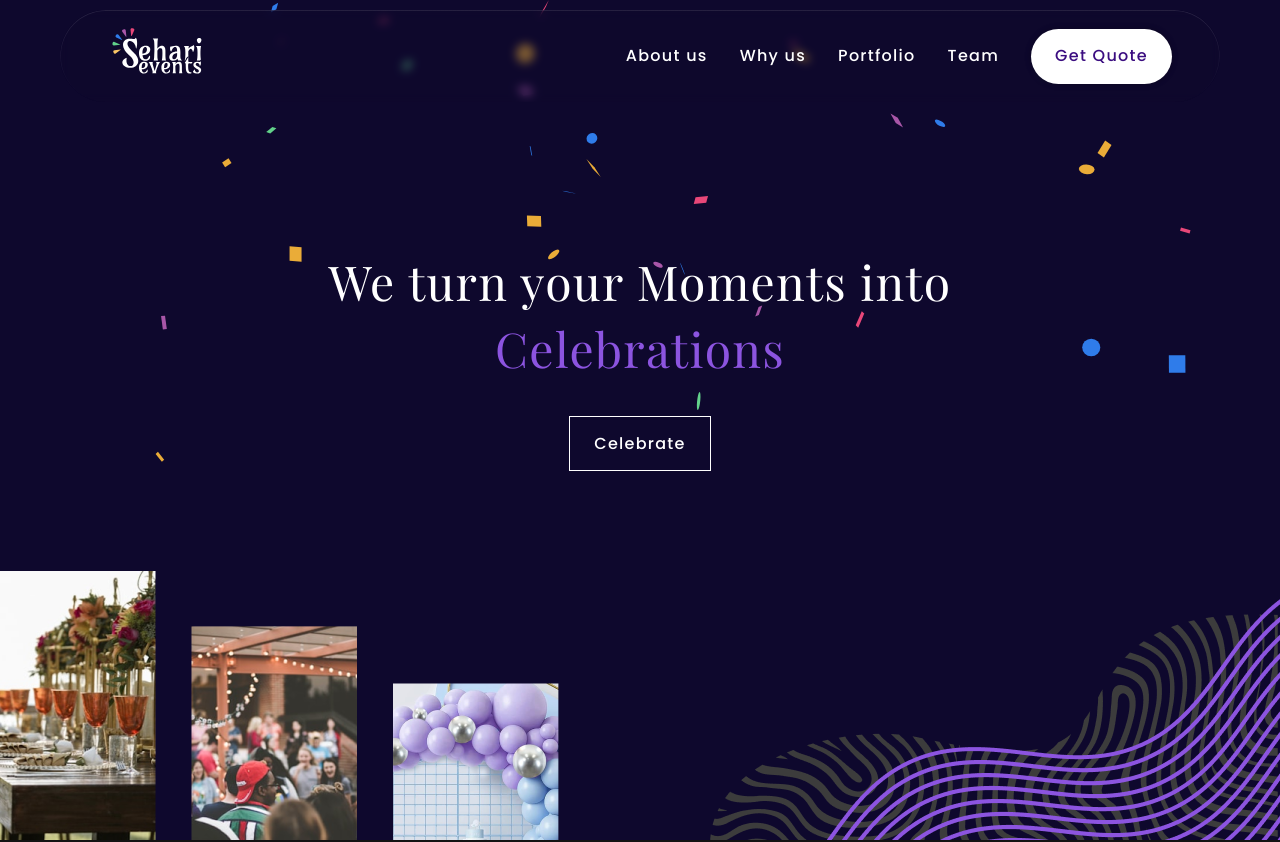
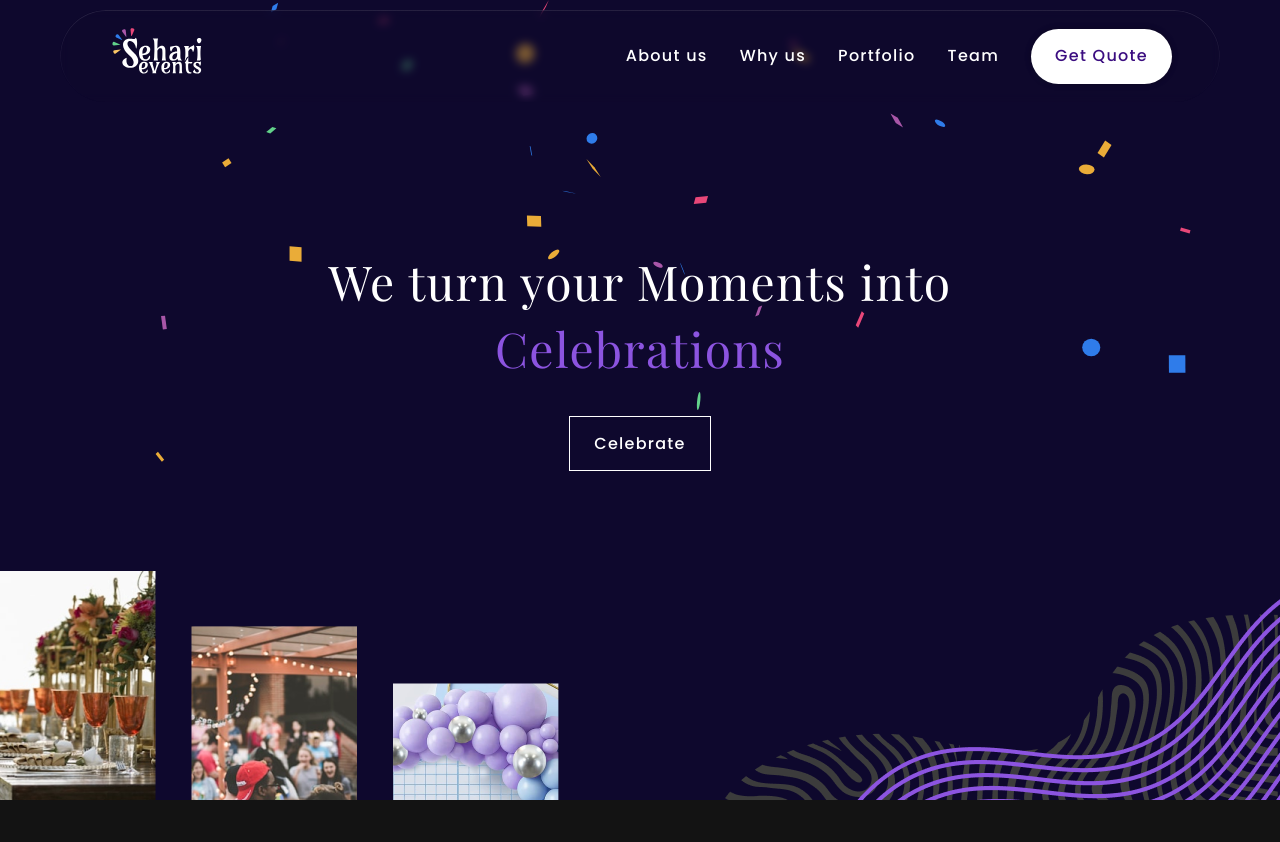
Before and after one commit to onlyveen/sehari-events, a Next.js app: page / in a window 1280 px wide. Shown: the top 842 px of the page. Built offline with nearby package versions, Linux system fonts and the light colour scheme; no server answers; a web font is replaced by a local one.

Commit message:
Update _header.scss

```diff
--- a/src/app/styles/_header.scss
+++ b/src/app/styles/_header.scss
@@ -3,6 +3,10 @@
   position: relative;
   overflow: hidden;
   background: var(--color-dark-purple);
+  height: 100vh;
+  display: flex;
+  flex-direction: column;
+  justify-content: space-between;
 >*{
   position: relative;
   z-index: 1;
```
